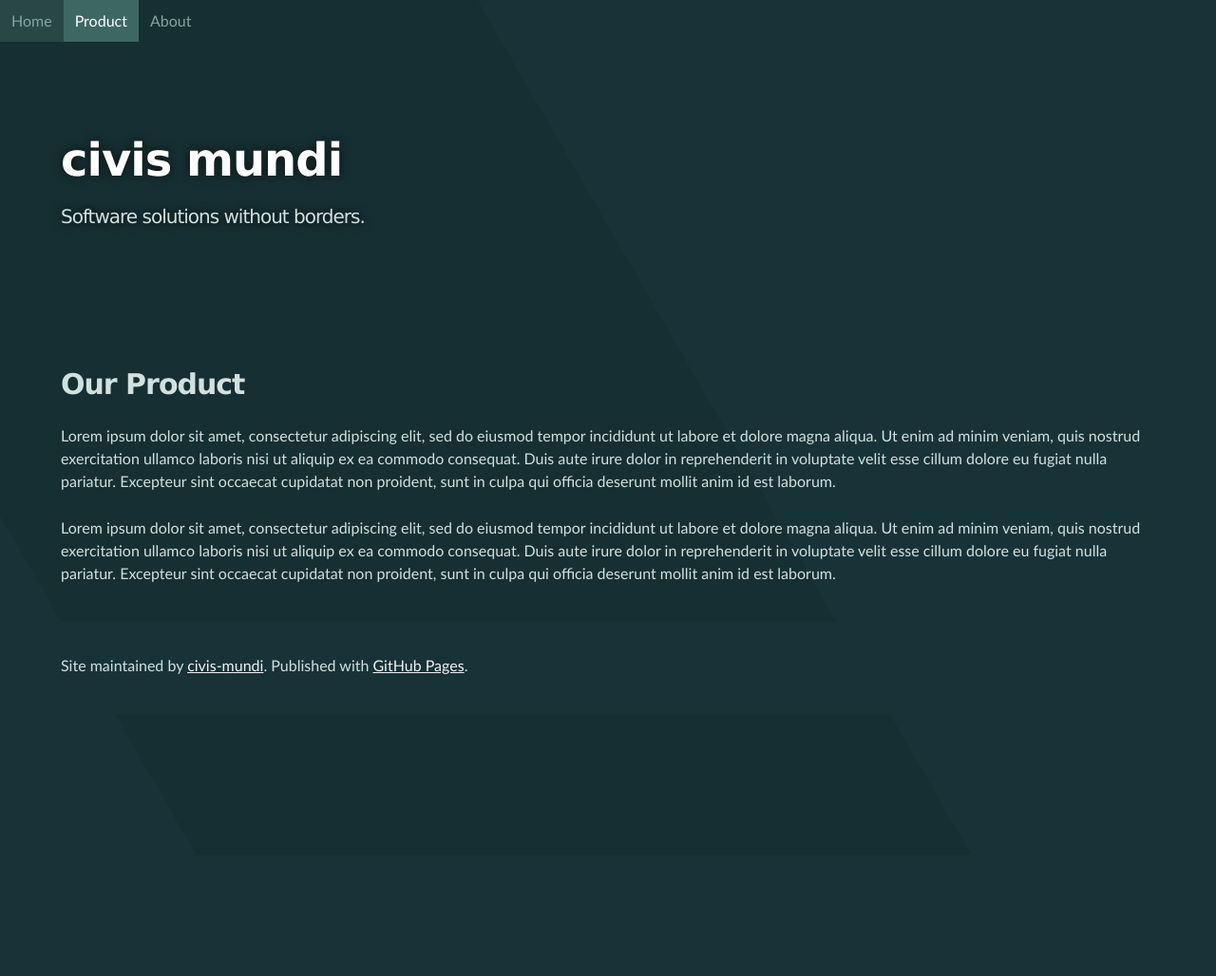
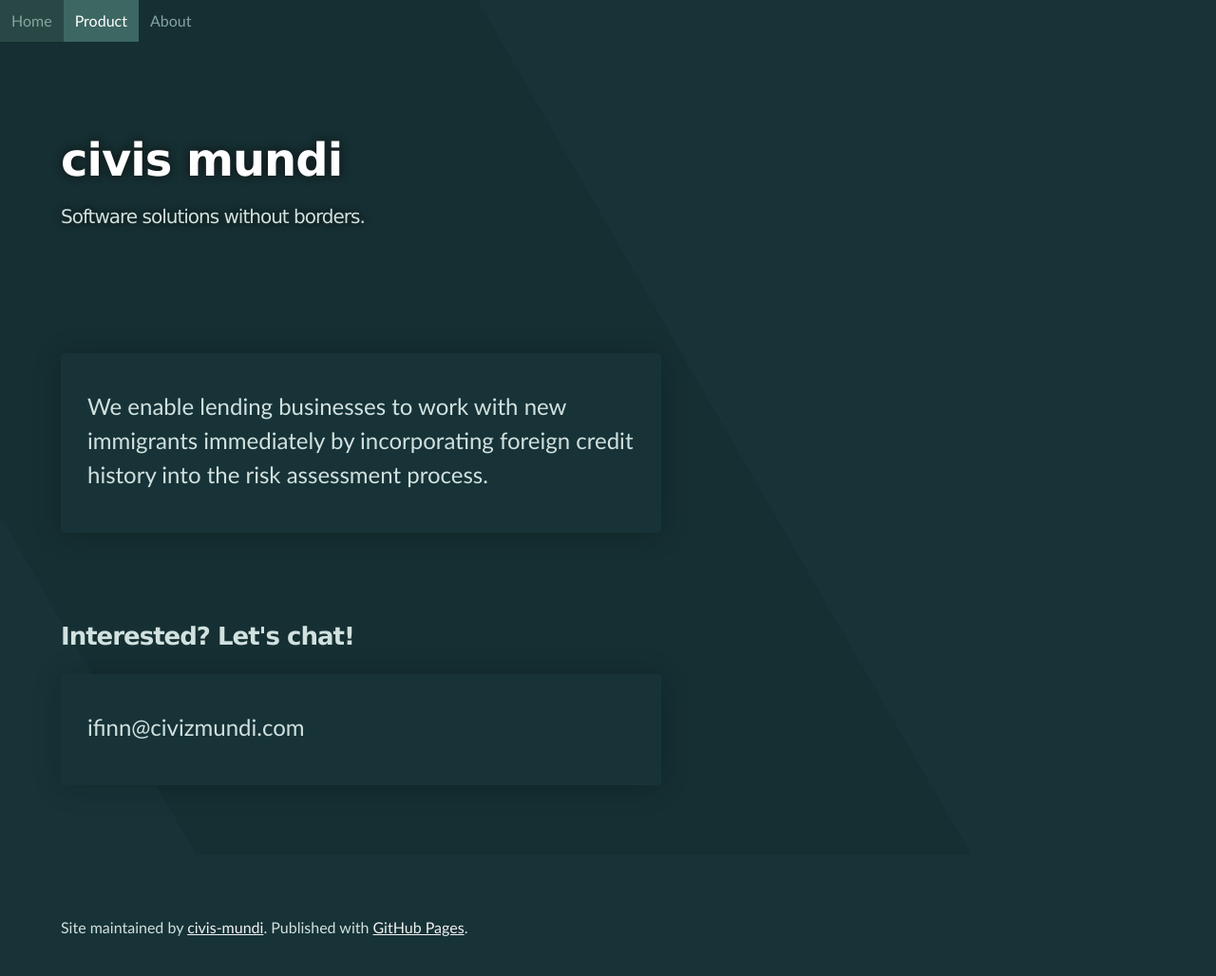
Before and after one commit to civis-mundi/civis-mundi.github.io, a Jekyll site: the page built from product/index.html, in a window 1280 px wide. Shown: the whole page at 95% size. Built offline with Jekyll 4.4.1, drawn with Linux system fonts in a browser that asks for light colours; our own code applies the rules of GitHub Pages for plain Markdown files; before the commit the page ends 900 px from its top, so only the background shows below that.

Commit message:
#2 Content changes.

```diff
--- /dev/null
+++ b/product/index.html
@@ -0,0 +1,18 @@
+---
+layout: default
+---
+
+<div class="content-item-container">
+    <p>
+        We enable lending businesses to work with new immigrants immediately
+        by incorporating foreign credit history into the risk assessment process.
+    </p>
+</div>
+
+<h2>Interested? Let's chat!</h2>
+
+<div class="content-item-container">
+    <p>
+        ifinn@civizmundi.com
+    </p>
+</div>
--- a/product/index.md
+++ /dev/null
@@ -1,15 +0,0 @@
----
-layout: default
----
-
-# Our Product
-
-Lorem ipsum dolor sit amet, consectetur adipiscing elit, sed do eiusmod tempor incididunt ut labore et dolore magna
-aliqua. Ut enim ad minim veniam, quis nostrud exercitation ullamco laboris nisi ut aliquip ex ea commodo consequat.
-Duis aute irure dolor in reprehenderit in voluptate velit esse cillum dolore eu fugiat nulla pariatur. Excepteur sint
-occaecat cupidatat non proident, sunt in culpa qui officia deserunt mollit anim id est laborum.
-
-Lorem ipsum dolor sit amet, consectetur adipiscing elit, sed do eiusmod tempor incididunt ut labore et dolore magna
-aliqua. Ut enim ad minim veniam, quis nostrud exercitation ullamco laboris nisi ut aliquip ex ea commodo consequat.
-Duis aute irure dolor in reprehenderit in voluptate velit esse cillum dolore eu fugiat nulla pariatur. Excepteur sint
-occaecat cupidatat non proident, sunt in culpa qui officia deserunt mollit anim id est laborum.
```
Also changed, not shown: index.html (+1 -8 lines).
